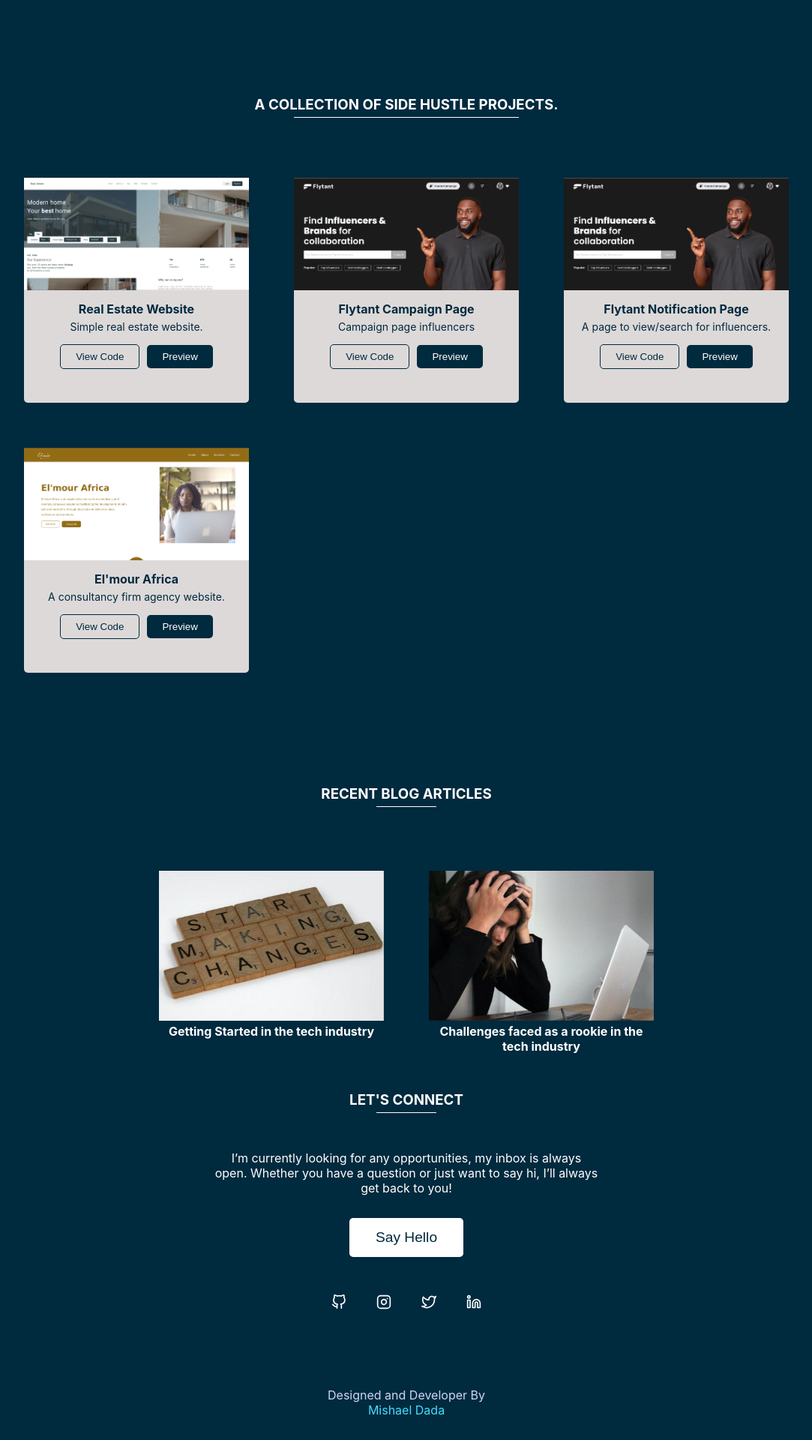
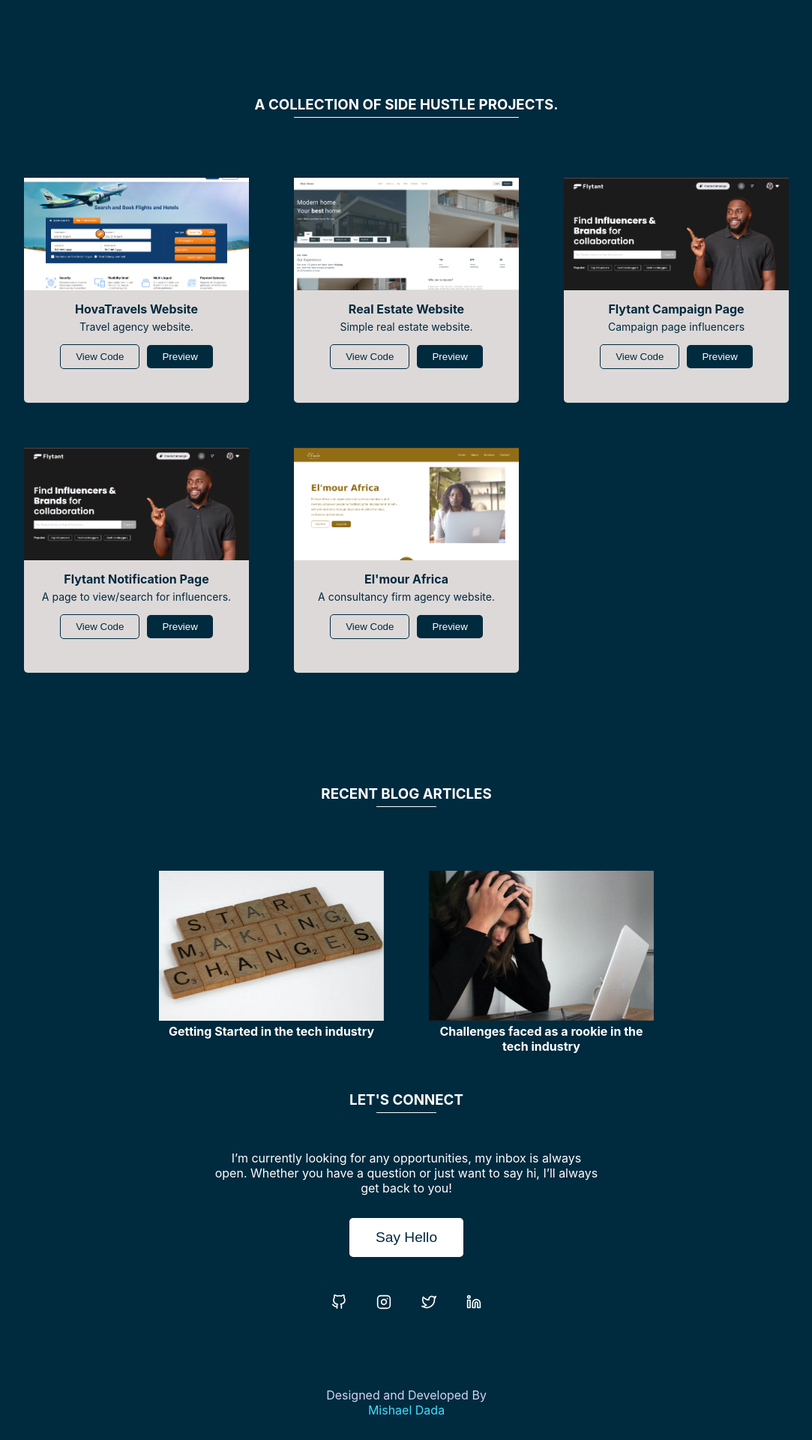
Before and after one commit to mishael1-d/Portfolio, a React (Create React App) app: page / in a window 1280 px wide. Shown: the part 1663-3583 px from the top of the page at 75% size, without its empty margins (98-1181 px from the left). Built offline with nearby package versions, Linux system fonts and the light colour scheme.

Commit message:
updated portfolio

```diff
--- a/src/components/Contact/Contact.js
+++ b/src/components/Contact/Contact.js
@@ -113,7 +113,7 @@ function Contact() {
             </a>
           </li>
         </div>
-        <p className="footer">Designed and Developer By <br/><span><a href="https://github.com/mishael1-d">Mishael Dada</a></span></p>
+        <p className="footer">Designed and Developed By <br/><span><a href="https://github.com/mishael1-d">Mishael Dada</a></span></p>
       </div>
     </div>
   );
--- a/src/components/Work/Cards.js
+++ b/src/components/Work/Cards.js
@@ -3,8 +3,16 @@ import "./Cards.css";
 import real from '../../assets/real.png'
 import notification from '../../assets/notification.png'
 import elmour from '../../assets/elmour.png'
+import hovatravel from '../../assets/hovatravel.png'
 
 const cardItems = [
+  {
+    projectTitle: "HovaTravels Website",
+    projectThumbnail: hovatravel,
+    previewLink: "https://hovatravel.netlify.app/",
+    repoLink: "https://github.com/mishael1-d/hovatravels",
+    projectDescription: "Travel agency website.",
+  },
   {
     projectTitle: "Real Estate Website",
     projectThumbnail: real,
```
Also changed, not shown: src/assets/hovatravel.png (added), 1 other file (tests, documents, lock files or other folders).
